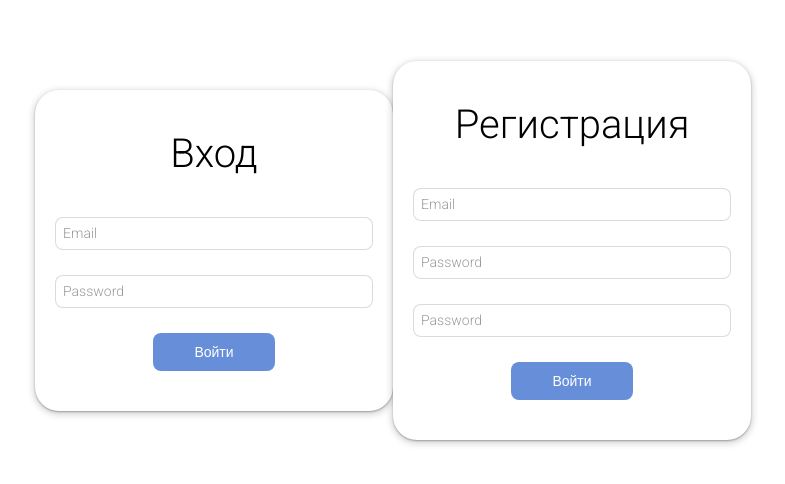
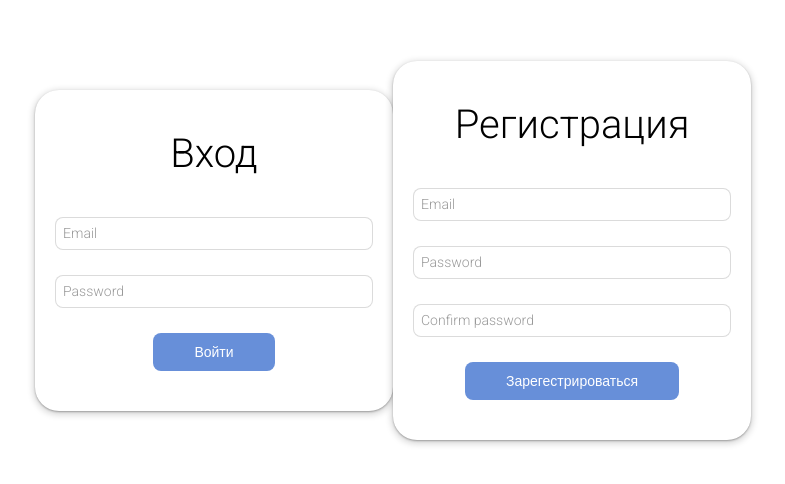
Before and after one commit to ovsaltuk/budget-front, a React (Create React App) app: page / in a window 1280 px wide. Shown: the part 150-634 px from the top of the page, without its empty margins (247-1032 px from the left). Built offline with nearby package versions, Linux system fonts and the light colour scheme; no server answers.

Commit message:
add end point for registration

```diff
--- a/src/api/userApi.ts
+++ b/src/api/userApi.ts
@@ -8,6 +8,6 @@ const api = axios.create({
 });
 
 export const userApi = {
-  createUser: (data: { name: string; username: string }) =>
+  createUser: (data: { name: string; username: string, password: string }) =>
     api.post('/api/users/create', data),
 };
--- a/src/components/RegistrationForm/RegistrationForm.tsx
+++ b/src/components/RegistrationForm/RegistrationForm.tsx
@@ -3,6 +3,7 @@ import { Button } from "../common/Button/Button"
 import { InputField } from "../common/InputField/InputField"
 import { registrationSchema, RegistrationValues } from "./schema"
 import { zodResolver } from "@hookform/resolvers/zod"
+import { userApi } from "../../api/userApi"
 
 
 export const RegistrationForm = () => {
@@ -19,11 +20,11 @@ export const RegistrationForm = () => {
     return (<div className="form-container">
         <h3 className="title">Регистрация</h3>
 
-        <form onSubmit={handleSubmit(()=>{})} className="form">
+        <form onSubmit={handleSubmit(({email, password})=>{ userApi.createUser({name: "testuser", username: "testuser", password})})} className="form">
             <InputField register={register} name="email" label="Email" type="email" error={errors.email?.message} />
             <InputField register={register} name="password" label="Password" type="password" error={errors.password?.message} />
-            <InputField register={register} name="confirmPassword" label="Password" type="password" error={errors.password?.message} />
-            <Button text="Войти" disabled={isSubmitting} type="submit" />
+            <InputField register={register} name="confirmPassword" label="Confirm password" type="password" error={errors.password?.message} />
+            <Button text="Зарегестрироваться" disabled={isSubmitting} type="submit" />
         </form>
     </div>)
 }
```
